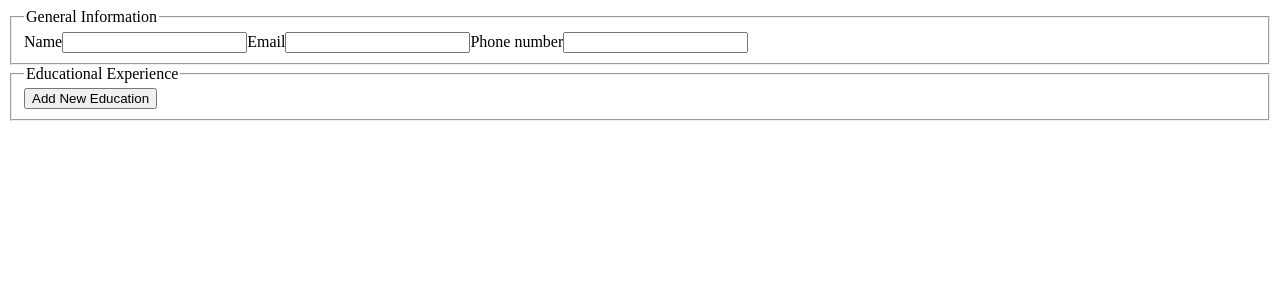
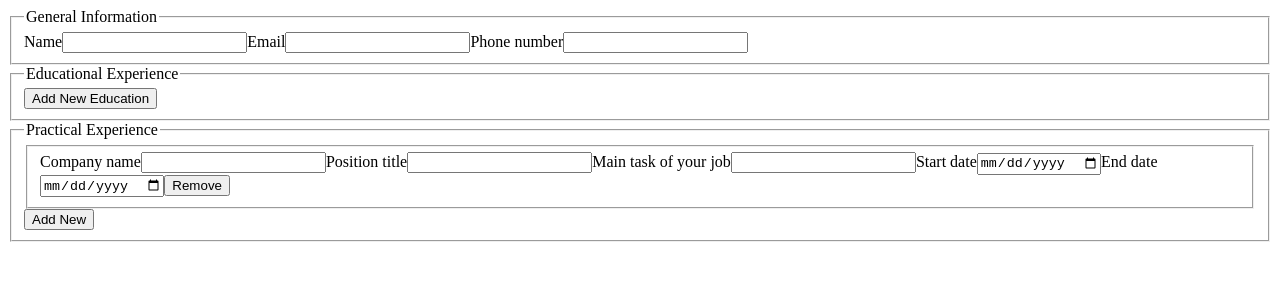
Before and after one commit to RikuPutkinen/odin-cv-application, a React (Create React App) app: page / in a window 1280 px wide. Shown: the top 300 px of the page. Built offline with nearby package versions, Linux system fonts and the light colour scheme.

Commit message:
Add experience info field

```diff
--- a/src/App.js
+++ b/src/App.js
@@ -1,5 +1,6 @@
 import React, { Component } from 'react';
 import Education from './components/Education';
+import Experience from './components/Experience';
 import General from './components/General';
 
 class App extends Component {
@@ -12,6 +13,7 @@ class App extends Component {
       <div className="App">
         <General />
         <Education />
+        <Experience />
       </div>
     );
   };
--- a/src/components/Experience.js
+++ b/src/components/Experience.js
@@ -1,4 +1,33 @@
 import React, { Component } from 'react';
+
+class ExperienceField extends Component {
+  constructor(props) {
+    super(props);
+  }
+
+  render() {
+    return (
+      <fieldset className="ExperienceField">
+        <label htmlFor="company">Company name</label>
+        <input type="text" name='company'/>
+
+        <label htmlFor="position">Position title</label>
+        <input type="text" name='position'/>
+
+        <label htmlFor="task">Main task of your job</label>
+        <input type="text" name='task'/>
+
+        <label htmlFor="startDate">Start date</label>
+        <input type="date" name='startDate'/>
+
+        <label htmlFor="endDate">End date</label>
+        <input type="date" name='endDate'/>
+
+        <button type='button'>Remove</button>
+      </fieldset>
+    );
+  };
+}
 
 class Experience extends Component {
   constructor(props) {
@@ -7,9 +36,11 @@ class Experience extends Component {
 
   render() {
     return (
-      <div className="Experience">
-
-      </div>
+      <fieldset className="Experience">
+      <legend>Practical Experience</legend>
+        <ExperienceField />
+        <button type='button'>Add New</button>
+      </fieldset>
     );
   };
 }
```
